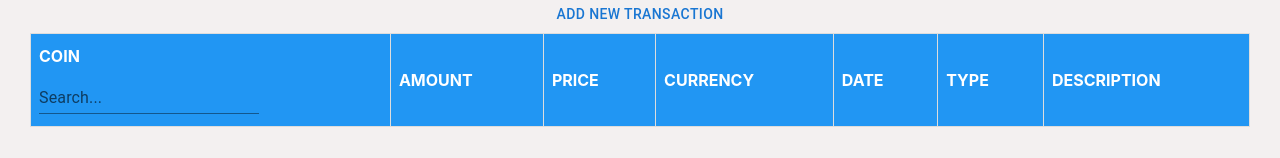
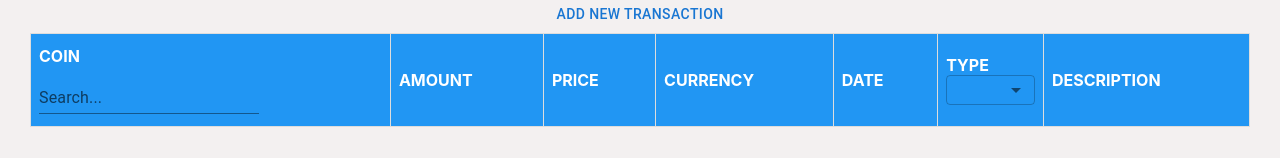
Before and after one commit to Stefanacef/CryptoWorld, a React (Create React App) app: page /transactions in a window 1280 px wide. Shown: the part 129-287 px from the top of the page. Built offline with nearby package versions, Linux system fonts and the light colour scheme.

Commit message:
feat: add filter by type

```diff
--- a/src/components/coin/table/CoinsTable.tsx
+++ b/src/components/coin/table/CoinsTable.tsx
@@ -1,11 +1,10 @@
 import '../../../assets/styles/Table/Table.css'
 import { useMemo } from 'react'
 import { useIntl } from 'react-intl'
-
 import CoinColumnHeader from './CoinColumnHeader'
 import Table from '../../shared/table/Table'
 import { ICryptoCoin } from './types'
-import FilterByCoinName from '../../shared/table/FilterByCoinName'
+import FilterByName from '../../shared/table/FilterByName'
 
 function CoinsTable(props: { data: ICryptoCoin[] }) {
   const intl = useIntl()
@@ -23,7 +22,7 @@ function CoinsTable(props: { data: ICryptoCoin[] }) {
             value={cell?.value}
           />
         ),
-        Filter: FilterByCoinName,
+        Filter: FilterByName,
       },
       {
         Header: intl.formatMessage({ id: 'table.header.cell.price' }),
--- a/src/components/posts/PostList.tsx
+++ b/src/components/posts/PostList.tsx
@@ -28,7 +28,7 @@ const PostList = () => {
         <TextField
           size="small"
           type="search"
-          label={intl.formatMessage({ id: 'feed.search.placeholder' })}
+          label={intl.formatMessage({ id: 'generic.label.search' })}
           variant="outlined"
           InputProps={{
             startAdornment: (
--- a/src/components/shared/table/FilterByCoinName.tsx
+++ b/src/components/shared/table/FilterByName.tsx
@@ -1,11 +1,13 @@
 import { TextField } from '@mui/material'
+import { useIntl } from 'react-intl'
 
-const FilterByCoinName = ({ column }: any) => {
+const FilterByName = ({ column }: any) => {
   const { filterValue, setFilter } = column
+  const intl = useIntl()
   return (
     <TextField
       id="standard-basic"
-      label="Search..."
+      label={intl.formatMessage({ id: 'generic.label.search' })}
       value={filterValue || ''}
       variant="standard"
       onChange={e => setFilter(e.target.value)}
@@ -14,4 +16,4 @@ const FilterByCoinName = ({ column }: any) => {
   )
 }
 
-export default FilterByCoinName
+export default FilterByName
--- a/src/components/textarea/Textarea.tsx
+++ b/src/components/textarea/Textarea.tsx
@@ -70,7 +70,7 @@ function Textarea(props: ITextarea) {
           </Grid>
           <Box mt="15px">
             <Button variant="outlined" onClick={() => submitForm()}>
-              <FormattedMessage id="button.post" defaultMessage="Save" />
+              <FormattedMessage id="generic.label.post" defaultMessage="Post" />
             </Button>
           </Box>
         </Box>
--- /dev/null
+++ b/src/components/transactions/table/FilterByType.tsx
@@ -0,0 +1,43 @@
+import { FormControl, MenuItem, Select } from '@mui/material'
+import { useMemo } from 'react'
+import { FormattedMessage, useIntl } from 'react-intl'
+
+const FilterByType = ({ column }: any) => {
+  const { filterValue, setFilter } = column
+  const intl = useIntl()
+  const options = useMemo(() => {
+    const type = [
+      intl.formatMessage({ id: 'transaction.buy' }),
+      intl.formatMessage({ id: 'transaction.sell' }),
+    ]
+
+    return type
+  }, [intl])
+
+  return (
+    <FormControl fullWidth>
+      <Select
+        labelId="type-selector-label"
+        id="type-selector"
+        onChange={e => {
+          setFilter(e.target.value || undefined)
+        }}
+        onClick={e => e.stopPropagation()}
+        value={filterValue || ''}
+        size="small"
+        sx={{ height: '30px' }}
+      >
+        <MenuItem value="">
+          <FormattedMessage id="transaction.all" defaultMessage="All" />
+        </MenuItem>
+        {options.map((option, i) => (
+          <MenuItem key={i} value={option}>
+            {option}
+          </MenuItem>
+        ))}
+      </Select>
+    </FormControl>
+  )
+}
+
+export default FilterByType
--- a/src/components/transactions/table/TransactionsTable.tsx
+++ b/src/components/transactions/table/TransactionsTable.tsx
@@ -1,13 +1,14 @@
 import { useMemo } from 'react'
 import { useIntl } from 'react-intl'
 import { useRecoilValue } from 'recoil'
-import FilterByCoinName from '../../shared/table/FilterByCoinName'
 import Table from '../../shared/table/Table'
 import { transactionsAtom } from '../state'
 import CoinColumnHeader from './CoinColumnHeader'
 import DateColumnHeader from './DateColumnHeader'
 import DescriptionColumnHeader from './DescriptionColumnHeader'
 import TypeColumnHeader from './TypeColumnHeader'
+import FilterByType from './FilterByType'
+import FilterByName from '../../shared/table/FilterByName'
 
 const TransactionsTable = () => {
   const intl = useIntl()
@@ -19,7 +20,7 @@ const TransactionsTable = () => {
         Header: intl.formatMessage({ id: 'transactions.cell.coin' }),
         accessor: 'coin',
         Cell: ({ cell }: any) => <CoinColumnHeader coin={cell.value} />,
-        Filter: FilterByCoinName,
+        Filter: FilterByName,
       },
       {
         Header: intl.formatMessage({ id: 'transactions.cell.amount' }),
@@ -42,6 +43,7 @@ const TransactionsTable = () => {
         Header: intl.formatMessage({ id: 'transactions.cell.type' }),
         accessor: 'type',
         Cell: ({ cell }: any) => <TypeColumnHeader type={cell.value} />,
+        Filter: FilterByType,
       },
       {
         Header: intl.formatMessage({ id: 'transactions.cell.description' }),
--- a/src/i18n/languages/en.json
+++ b/src/i18n/languages/en.json
@@ -8,7 +8,6 @@
   "language.selector.romanian": "Romanian",
   "carousel.title": "Our favorite coins",
   "feed.page.title": "Feed",
-  "feed.search.placeholder": "Search...",
   "feed.textarea.placeholder": "What's on your mind?",
   "feed.textarea.toShort": "Too short, please add more than 3 characters",
   "feed.textarea.toLong": "Maximum characters is 100",
@@ -48,6 +47,7 @@
   "transaction.type": "Transaction type",
   "transaction.buy": "Buy",
   "transaction.sell": "Sell",
+  "transaction.all": "All",
   "transaction.description": "Add a description",
   "transaction.date": "Date",
   "transaction.pin.on.top": "Pin on Top",
@@ -73,5 +73,6 @@
   "generic.label.submit": "Submit",
   "generic.label.close": "Close",
   "generic.label.see.more": "See more",
-  "generic.label.hide": "Hide"
+  "generic.label.hide": "Hide",
+  "generic.label.search": "Search..."
 }
--- a/src/i18n/languages/ro.json
+++ b/src/i18n/languages/ro.json
@@ -48,6 +48,7 @@
   "transaction.type": "Tipul tranzactiei",
   "transaction.buy": "Cumparat",
   "transaction.sell": "Vandut",
+  "transaction.all": "Tot",
   "transaction.description": "Adauga o descriere",
   "transaction.date": "Data",
   "transaction.pin.on.top": "Primul",
@@ -73,5 +74,6 @@
   "generic.label.submit": "Trimite",
   "generic.label.close": "Inchide",
   "generic.label.see.more": "Vezi mai mult",
-  "generic.label.hide": "Ascunde"
+  "generic.label.hide": "Ascunde",
+  "generic.label.search": "Cauta..."
 }
```
